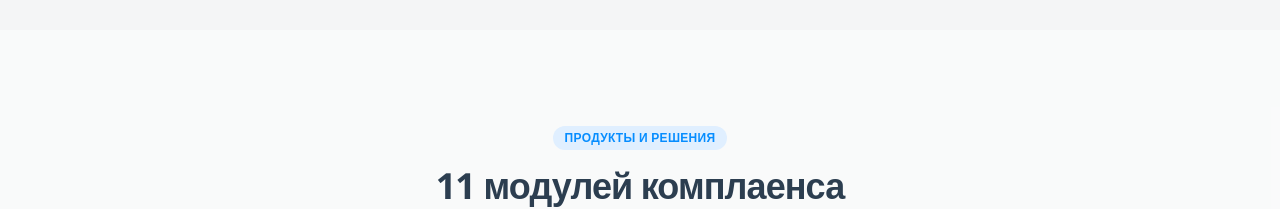
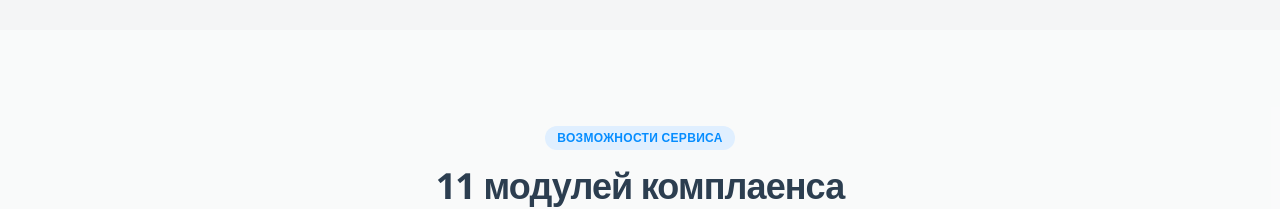
Before and after one commit to dzhmnklva012/-e-analytic, a Next.js app in the folder compliance-landing/: page / in a window 1280 px wide. Shown: the part 2180-2389 px from the top of the page. Built offline with nearby package versions, Linux system fonts and the light colour scheme.

Commit message:
Auto-update: page.tsx

```diff
--- a/compliance-landing/src/app/page.tsx
+++ b/compliance-landing/src/app/page.tsx
@@ -35,7 +35,7 @@ export default function Home() {
         <Section id="modules" className="bg-card/50">
           <div className="flex flex-col gap-12">
             <SectionHeading
-              eyebrow="Продукты и решения"
+              eyebrow="Возможности сервиса"
               title="11 модулей комплаенса в одной системе"
               description="Глобальная проверка — флагман на базе ИИ-агента. Вокруг него — связанный набор модулей, превращающих сигналы в управляемые дела и решения."
             />
```
